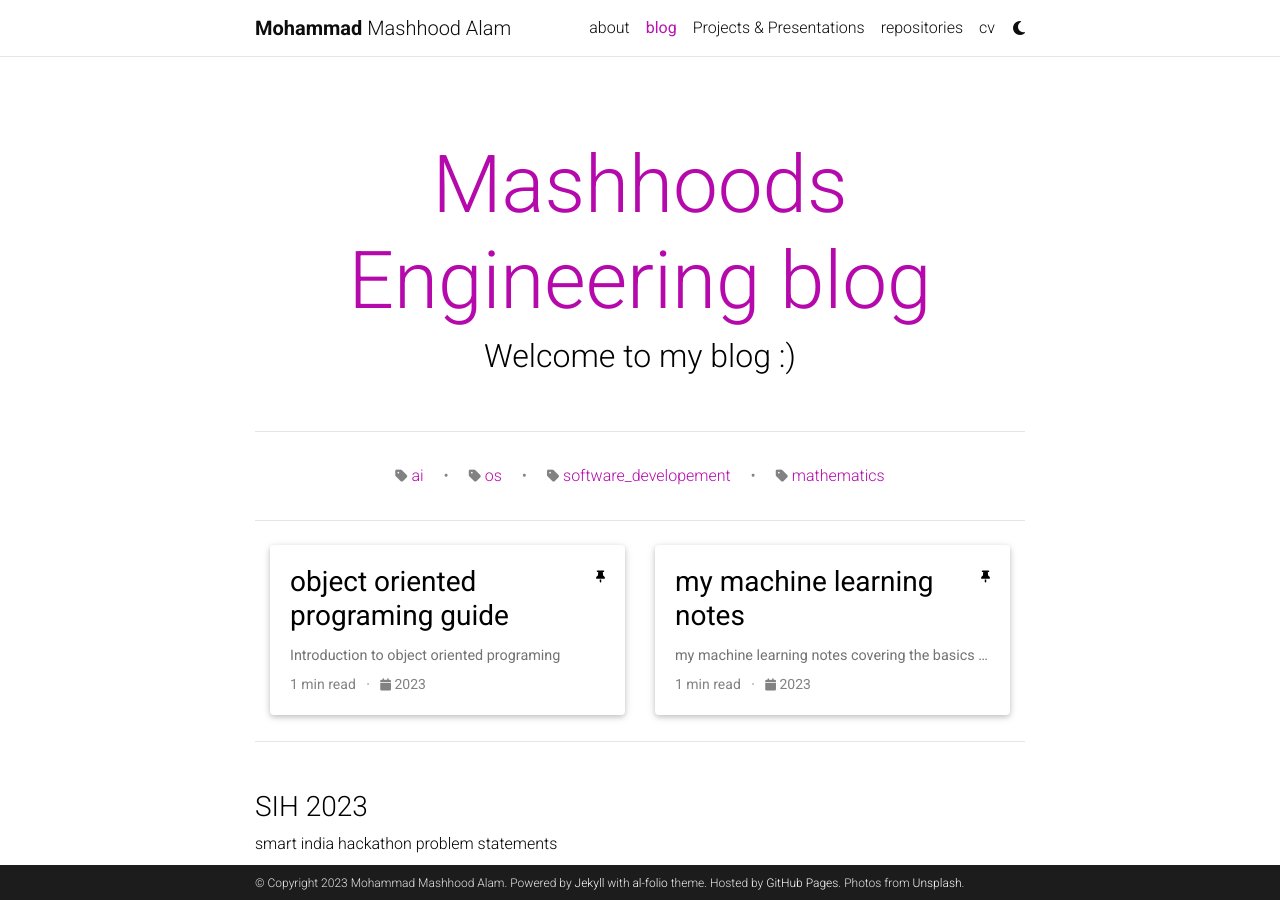
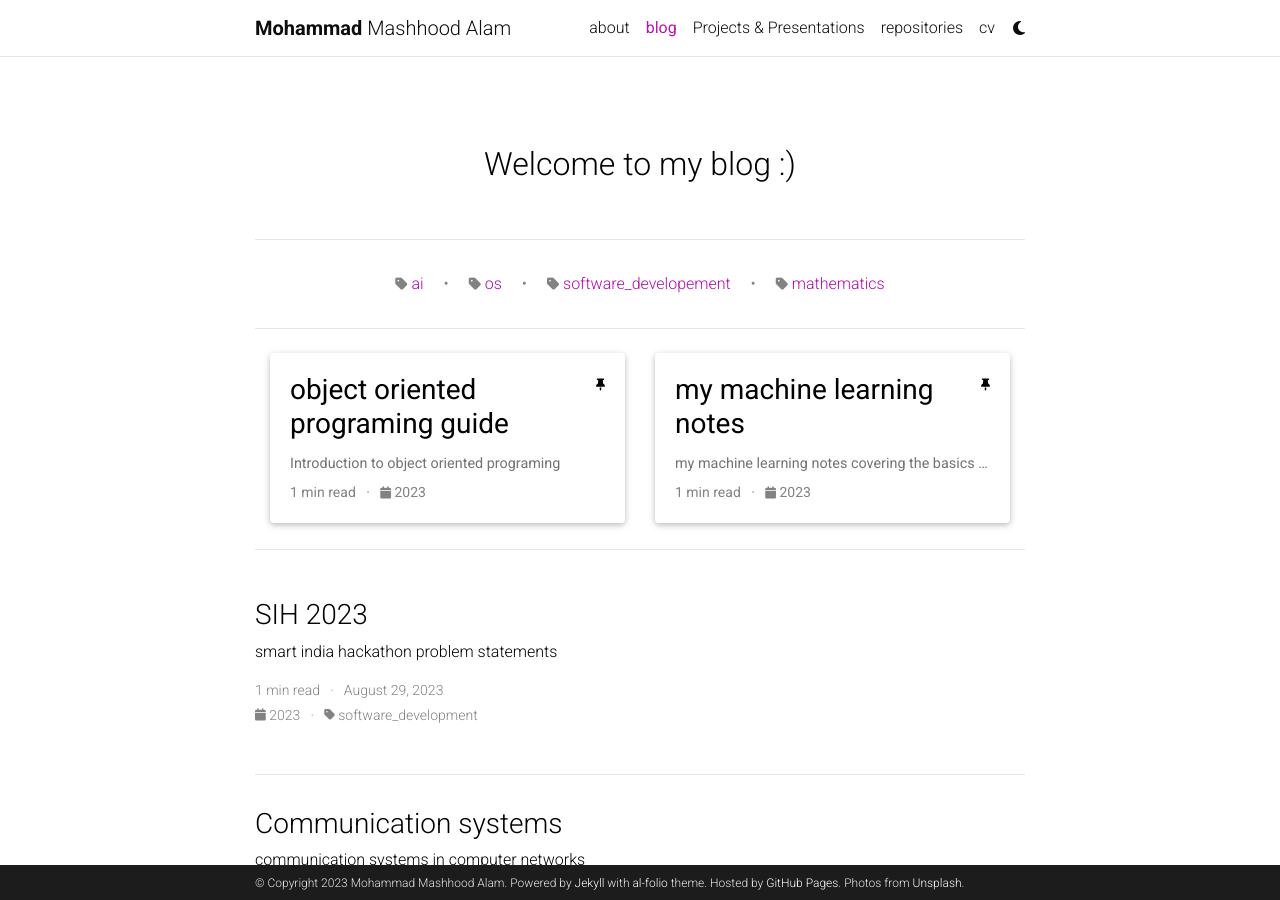
Before and after one commit to MASHOD0/mashod0.github.io, a Jekyll site: the page built from blog/index.html, in a window 1280 px wide and 900 px high. Built offline with Jekyll 4.4.1, drawn with Linux system fonts in a browser that asks for light colours; the list of posts is cut into pages by our own code; comment, search, counter and statistics services are not loaded; a style sheet for code colours, icons or effects is not loaded.

Commit message:
blog name removal

```diff
--- a/_config.yml
+++ b/_config.yml
@@ -122,7 +122,7 @@
 # Blog
 # -----------------------------------------------------------------------------
 
-blog_name: Mashhoods Engineering blog # blog_name will be displayed in your blog page
+blog_name: # blog_name will be displayed in your blog page
 blog_nav_title: blog # your blog must have a title for it to be displayed in the nav bar
 blog_description: Welcome to my blog :)
 permalink: /blog/:year/:title/
```
